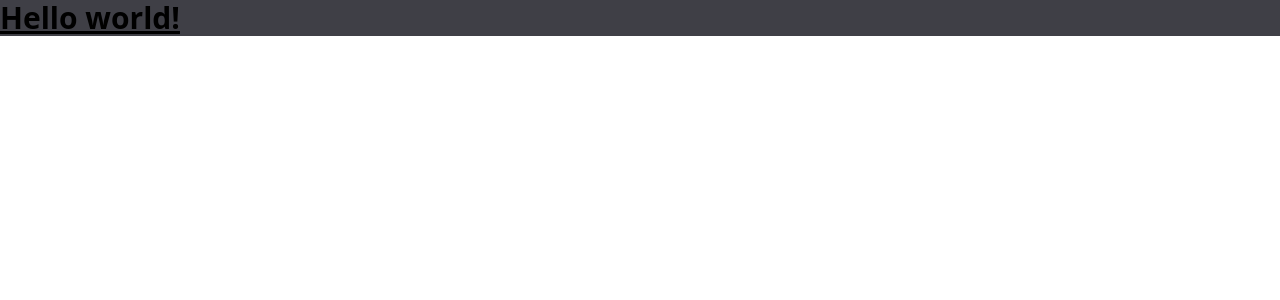
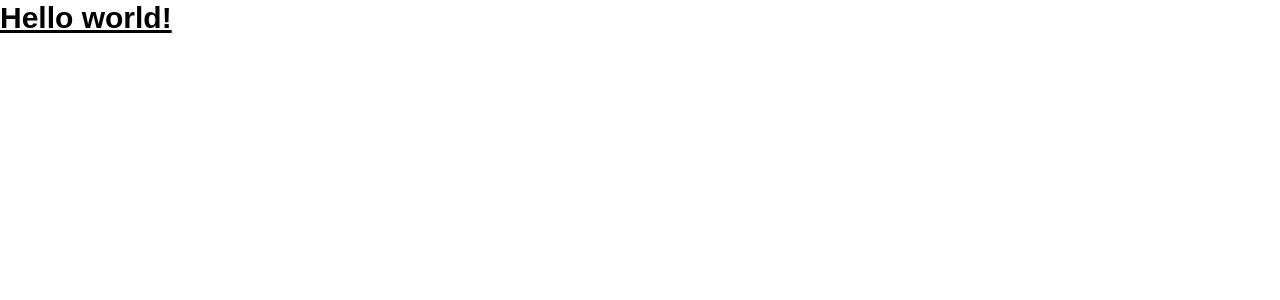
Before and after one commit to Mansour-VN/DianHamrah, a Next.js app: page / in a window 1280 px wide. Shown: the top 300 px of the page. Built offline with nearby package versions, Linux system fonts and the light colour scheme.

Commit message:
refactor : refactor taillwind.config

```diff
--- a/tailwind.config.js
+++ b/tailwind.config.js
@@ -10,6 +10,23 @@ module.exports = {
     ],
     theme: {
         extend: {},
+        screens: {
+            'sm': '576px',
+            // => @media (min-width: 576px) { ... }
+
+            'md': '960px',
+            // => @media (min-width: 960px) { ... }
+
+            'lg': '1140px',
+            // => @media (min-width: 1140px) { ... }
+        },
+        colors: {
+            "official": "#f6821f",
+        },
+        fontFamily: {
+            sans: ['Graphik', 'sans-serif'],
+            serif: ['Merriweather', 'serif'],
+        },
     },
     plugins: [],
 }
```
Lines whose indentation alone changed are shown as unchanged.
